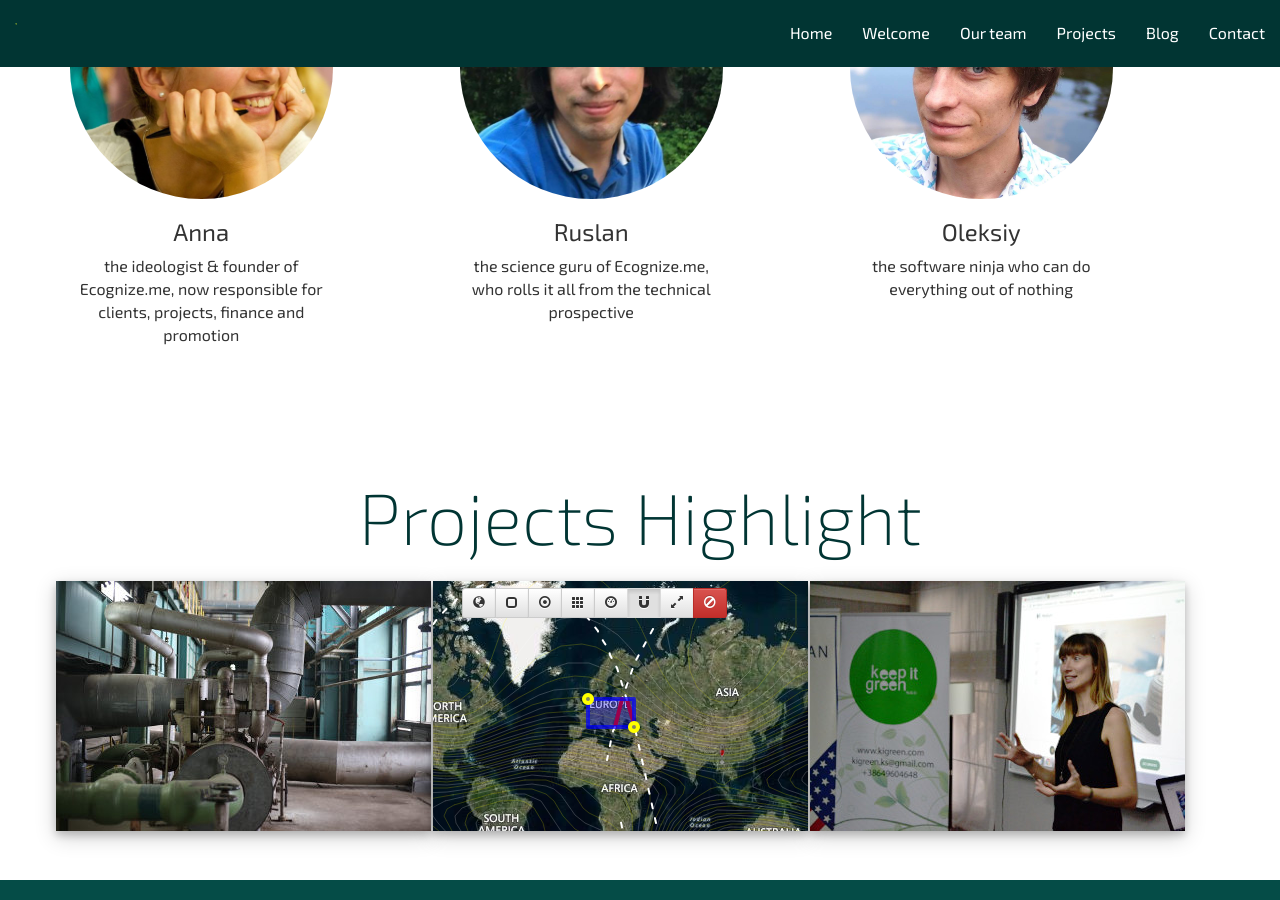
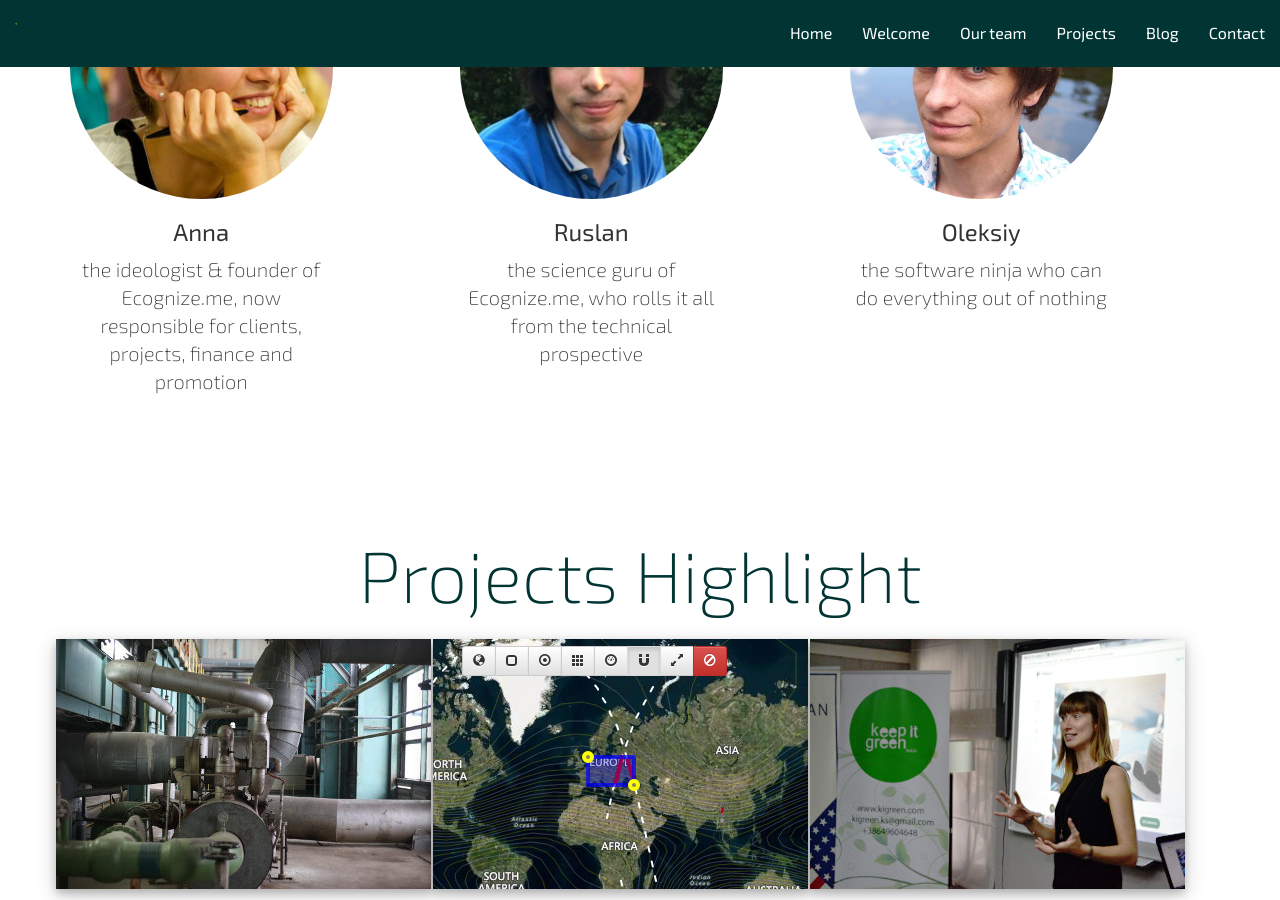
Before and after one commit to Ecognize/Ecognize.github.io, a Jekyll site: the page built from index.html, in a window 1280 px wide and 900 px high, scrolled down 1662 px. Built offline with Jekyll 4.4.1, drawn with Linux system fonts in a browser that asks for light colours.

Commit message:
Horizontal scrolling eliminated for mobile

```diff
--- a/_includes/partner.html
+++ b/_includes/partner.html
@@ -3,5 +3,5 @@
 
     <h3>{{ include.name }}</h3>
 
-    <p>{{ include.bio }}</p>
+    <p class="lead">{{ include.bio }}</p>
 </div>
--- a/_includes/projectitem.html
+++ b/_includes/projectitem.html
@@ -1,5 +1,5 @@
 <!-- TODO maybe wrap the column div too?  -->
-<div class="gallerySlide"><img height="250px/" src="media/projects-{{ include.img }}" />
+<div class="gallerySlide"><img height="100%" src="media/projects-{{ include.img }}" />
     <a class="filldiv" href="{{ include.url }}" target="_blank"> </a>
     <div class="indentblock">
         <h2>{{ include.header }}</h2>
--- a/custom.css
+++ b/custom.css
@@ -3,10 +3,6 @@
 body {
     font-family: "Exo 2", Helvetica, Arial, sans-serif, "Exo 2";
     font-size: 1rem;
-}
-
-html {
-  font-size: 16px;
 }
 
 /* Ecognize colors */
@@ -55,6 +51,7 @@
     background-color: rgba(0, 0, 0, 0.7);
 }
 
+@media (min-width: 480px) {
     .h1 {
         font-size: 2.5rem;
     }
@@ -103,6 +100,7 @@
         font-size: 3.5rem;
         font-weight: 300;
     }
+}
 
 .p-y-1 {
     padding-top: 0.5rem !important;
@@ -141,6 +139,18 @@
     background-color: #fff;
 }
 
+/* adapt font size to devices */
+@media (min-width: 480px) {
+    html {
+        font-size: 16px;
+    }
+}
+@media (max-width: 480px){
+    html {
+        font-size: 12px;
+    }
+}
+
 ::-moz-selection { /* Code for Firefox */
     color: #013533;
     background: #f8f54b;
@@ -173,6 +183,20 @@
   padding-top: 0px;
   padding-bottom: 0px;
   margin: 1px;
+}
+
+/* Adapt gallery for mobile */
+@media (max-width: 480px){
+    .gallery {
+        width: 100%;
+    }
+}
+
+/* Adapt team photos for mobile */
+@media (max-width: 480px) {
+    .img-fluid {
+        max-width: 55%;
+    }
 }
 
 /* Prevents the text from being glued to the edge */
```
Lines whose indentation alone changed are shown as unchanged.
